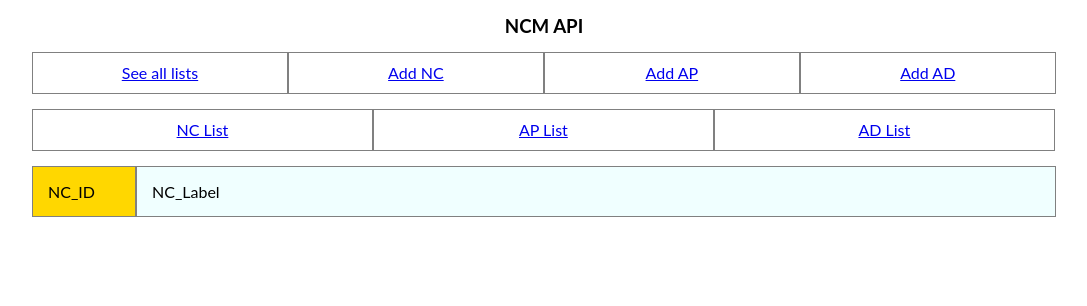
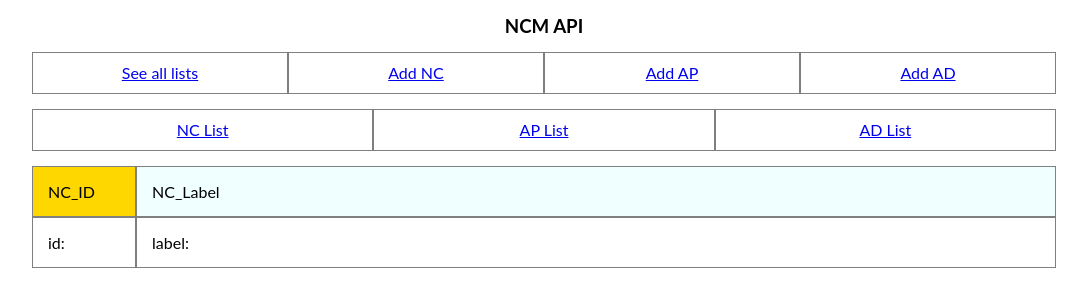
Before and after one commit to Khang90800/ncm3, an Angular app: page /nc-list in a window 1280 px wide. Shown: the top 306 px of the page, without its empty margins (96-1183 px from the left). Built offline with nearby package versions, Linux system fonts and the light colour scheme.

Commit message:
Menus display corrected

```diff
--- a/src/add-menu/add-menu.component.css
+++ b/src/add-menu/add-menu.component.css
@@ -4,23 +4,17 @@
 }
 
 #addMenuContainer {
-  min-width: 800 px;
+  display: flex;
+  flex-direction: row;
   width: 80%;
   margin: auto;
-  margin-bottom: 15px;
 }
 
-li {
-  display: inline-block;
-  width: 24.8%;
-  text-align: center;
+.addMenuContainerChild {
+  flex: 1;
   border: 1px solid grey;
   height: 40px;
   line-height: 40px;
+  text-align: center;
+  margin-bottom: 15px;
 }
-
-ul li a {
-  display: block;
-  height: 100%;
-  width: 100%;
-}
--- a/src/add-menu/add-menu.component.html
+++ b/src/add-menu/add-menu.component.html
@@ -1,8 +1,6 @@
 <nav id="addMenuContainer">
-  <ul>
-    <li routerLinkactive="active"><a routerLink="list-menu">See all lists</a></li>
-    <li routerLinkActive="active"><a routerLink="add-nc">Add NC</a></li>
-    <li routerLinkActive="active"><a routerLink="add-ap">Add AP</a></li>
-    <li crouterLinkactive="active"><a routerLink="add-ad">Add AD</a></li>
-  </ul>
+    <div class="addMenuContainerChild" routerLinkactive="active"><a routerLink="list-menu">See all lists</a></div>
+    <div class="addMenuContainerChild" routerLinkActive="active"><a routerLink="add-nc">Add NC</a></div>
+    <div class="addMenuContainerChild" routerLinkActive="active"><a routerLink="add-ap">Add AP</a></div>
+    <div class="addMenuContainerChild" routerLinkactive="active"><a routerLink="add-ad">Add AD</a></div>
 </nav>
--- a/src/list-menu/list-menu.component.css
+++ b/src/list-menu/list-menu.component.css
@@ -4,22 +4,16 @@
 }
 
 #listMenuComponent {
-  min-width: 800 px;
+  display: flex;
+  flex-direction: row;
   width: 80%;
   margin: auto;
 }
 
-li {
-  display: inline-block;
-  width: 33.1%;
-  text-align: center;
+.listMenuComponentChild {
+  flex: 1;
   border: 1px solid grey;
   height: 40px;
   line-height: 40px;
+  text-align: center;
 }
-
-ul li a {
-  display: block;
-  height: 100%;
-  width: 100%;
-}
--- a/src/list-menu/list-menu.component.html
+++ b/src/list-menu/list-menu.component.html
@@ -1,7 +1,5 @@
 <div id="listMenuComponent">
-  <ul>
-    <li routerLinkActive="active"><a routerLink="../nc-list">NC List</a></li>
-    <li routerLinkActive="active"><a routerLink="../ap-list">AP List</a></li>
-    <li routerLinkactive="active"><a routerLink="../ad-list">AD List</a></li>
-  </ul>
+    <div class="listMenuComponentChild" routerLinkActive="active"><a routerLink="../nc-list">NC List</a></div>
+    <div class="listMenuComponentChild" routerLinkActive="active"><a routerLink="../ap-list">AP List</a></div>
+    <div class="listMenuComponentChild" routerLinkactive="active"><a routerLink="../ad-list">AD List</a></div>
 </div>
--- a/src/list-menu/nc-list/nc-list.component.html
+++ b/src/list-menu/nc-list/nc-list.component.html
@@ -7,9 +7,7 @@
   </div>
 
   <div class="tableBody">
-     <app-nc *ngFor="let nc of ncProperties"
-                    [ncId]="nc.ncId"
-                    [ncLabel]="nc.ncLabel"></app-nc>
+     <app-nc></app-nc>
   </div>
 
 </div>
--- a/src/list-menu/nc-list/nc/nc.component.html
+++ b/src/list-menu/nc-list/nc/nc.component.html
@@ -1,4 +1,4 @@
 <div class="tableBody">
-  <div class="boxTableBody"><p>{{ ncId }}</p></div>
-  <div class="boxTableBody"><p>{{ ncLabel }}</p></div>
+  <div class="boxTableBody"><p>id: {{ ncId }}</p></div>
+  <div class="boxTableBody"><p>label: {{ ncLabel }}</p></div>
 </div>
```
Also changed, not shown: src/list-menu/nc-list/nc/nc.component.ts (line endings or trailing spaces).
